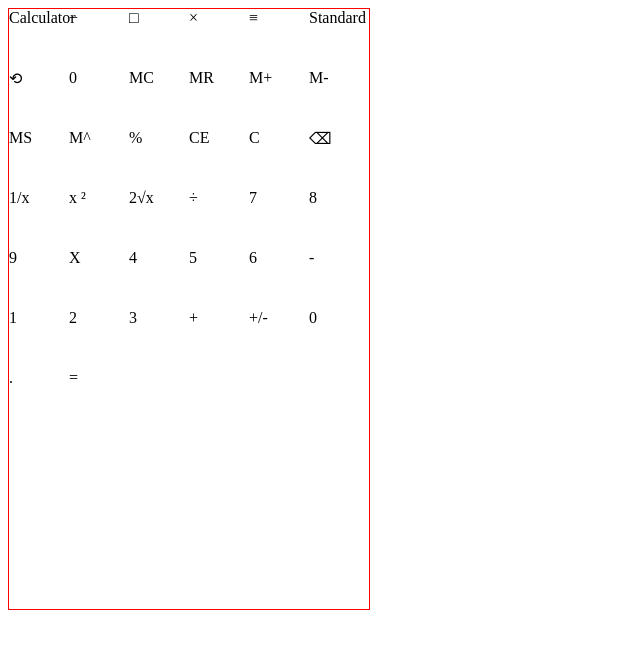
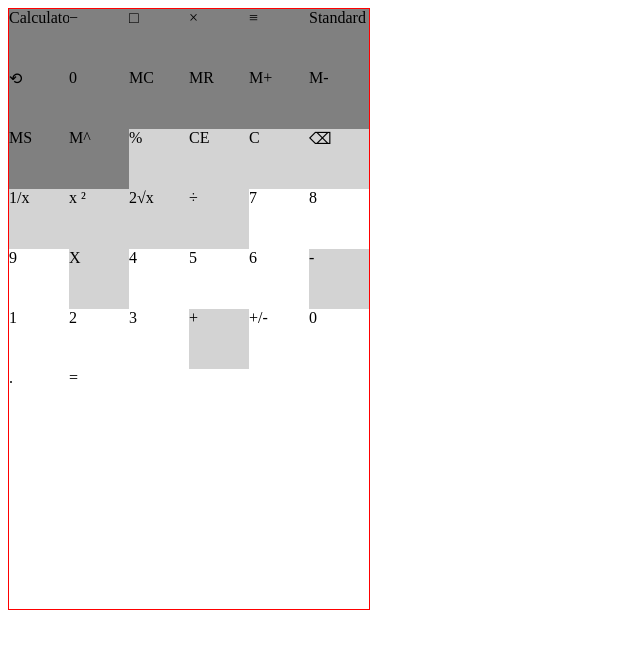
Before and after one commit to condurachi13/razvan-frontend, a plain HTML site: page tema-css-grid/index.html in a window 1280 px wide. Shown: the whole page, without its empty margins (0-640 px from the left). Drawn offline with Linux system fonts and the light colour scheme.

Commit message:
am inceput stilizarea

```diff
--- a/tema-css-grid/index.html
+++ b/tema-css-grid/index.html
@@ -6,44 +6,44 @@
     </head>
 <body>
     <div class="main">
-        <div class="calc">Calculator</div>
-        <div class="minus-bar">&#8722;</div>
-        <div class="square-bar">&#9633;</div>
-        <div class="x-bar">&#215;</div>
-        <div class="menu">&#8801;</div>
-        <div class="standard">Standard</div>
-        <div class="circle">&#10226;</div>
-        <div class="equal">0</div>
-        <div>MC</div>
-        <div>MR</div>
-        <div>M+</div>
-        <div>M-</div>
-        <div>MS</div>
-        <div>M^</div>
-        <div>%</div>
-        <div>CE</div>
-        <div>C</div>
-        <div>&#9003;</div>
-        <div>1/x</div>
-        <div>x &#x00B2;</div>
-        <div>2&#8730;x</div>
-        <div>&#247;</div>
-        <div>7</div>
-        <div>8</div>
-        <div>9</div>
-        <div>X</div>
-        <div>4</div>
-        <div>5</div>
-        <div>6</div>
-        <div>-</div>
-        <div>1</div>
-        <div>2</div>
-        <div>3</div>
-        <div>+</div>
-        <div>+/-</div>
-        <div>0</div>
-        <div>.</div>
-        <div>=</div>
+        <div class="tab calc">Calculator</div>
+        <div class="tab minus-bar">&#8722;</div>
+        <div class="tab square-bar">&#9633;</div>
+        <div class="tab x-bar">&#215;</div>
+        <div class="tab menu">&#8801;</div>
+        <div class="tab standard">Standard</div>
+        <div class="tab circle">&#10226;</div>
+        <div class="tab equal">0</div>
+        <div class="tab mc">MC</div>
+        <div class="tab mr">MR</div>
+        <div class="tab mplus">M+</div>
+        <div class="tab mminus">M-</div>
+        <div class="tab ms">MS</div>
+        <div class="tab m">M^</div>
+        <div class="gri percent">%</div>
+        <div class="gri ce">CE</div>
+        <div class="gri c">C</div>
+        <div class="gri delete">&#9003;</div>
+        <div class="gri unupex">1/x</div>
+        <div class="gri xpatrat">x &#x00B2;</div>
+        <div class="gri doipex">2&#8730;x</div>
+        <div class="gri divide">&#247;</div>
+        <div class="alb sapte">7</div>
+        <div class="alb opt">8</div>
+        <div class="alb noua">9</div>
+        <div class="gri ori">X</div>
+        <div class="alb patru">4</div>
+        <div class="alb cinci">5</div>
+        <div class="alb sase">6</div>
+        <div class="gri minus">-</div>
+        <div class="alb unu">1</div>
+        <div class="alb noi">2</div>
+        <div class="alb trei">3</div>
+        <div class="gri plus">+</div>
+        <div class="alb plusminus">+/-</div>
+        <div class="alb zero">0</div>
+        <div class="alb punct">.</div>
+        <div class="albastru egal">=</div>
 
     </div>
 
--- a/tema-css-grid/style.css
+++ b/tema-css-grid/style.css
@@ -10,3 +10,12 @@ body {
     grid-template-columns: repeat(6, 60px);
     grid-template-rows: repeat(10, 60px);
 }
+.alb {
+    background-color: white;
+}
+.tab {
+    background-color: grey;
+}
+.gri {
+    background-color: lightgray;
+}
```
